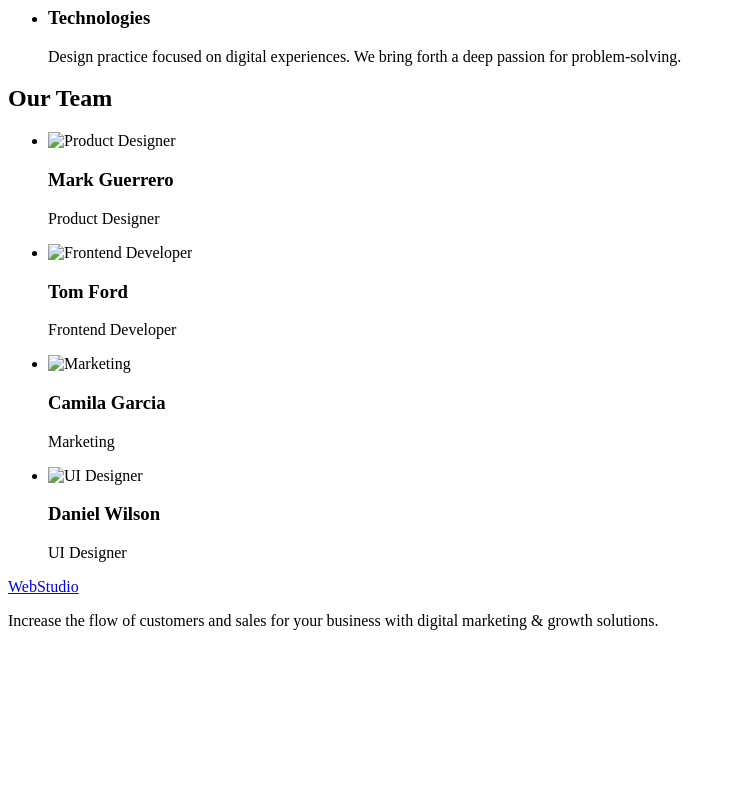
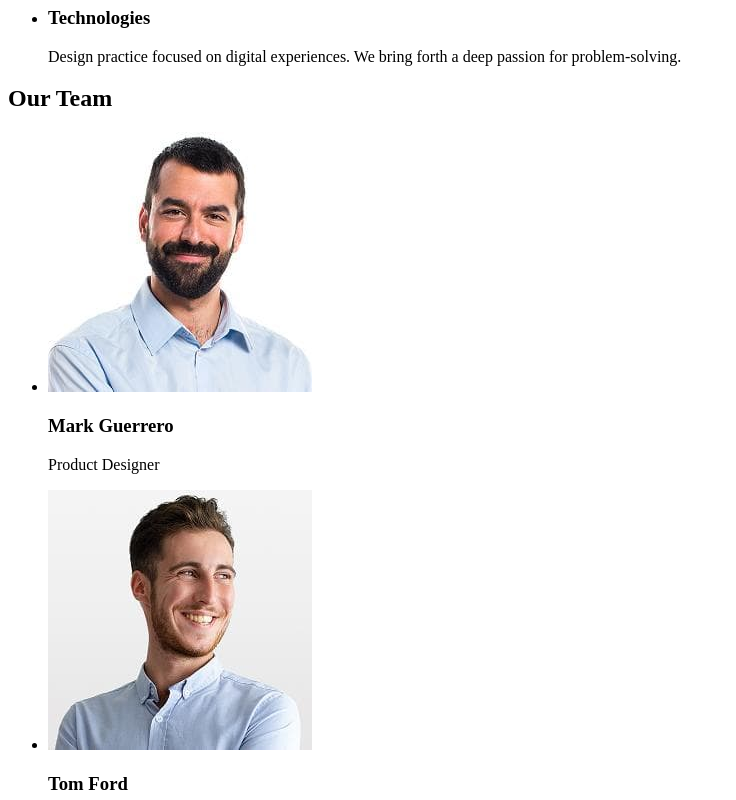
Before and after one commit to Inkwizicja/goit-markup-hw-1, a plain HTML site: page index.html in a window 1280 px wide. Shown: the part 480-1280 px from the top of the page, without its empty margins (0-736 px from the left). Before the commit the page ends 1126 px from the top, so only its background shows below. Drawn offline with Linux system fonts and the light colour scheme; the site is published under a folder, as on GitHub Pages, so addresses that start at the root find nothing.

Commit message:
html26.08.2025

```diff
--- a/index.html
+++ b/index.html
@@ -55,22 +55,22 @@
         <h2>Our Team</h2>
         <ul>
             <li>
-                <img src="/img123/img_team_1.jpg" alt="Product Designer" width="264" height="260">
+                <img src="./img123/img_team_1.jpg" alt="Product Designer" width="264" height="260">
                 <h3>Mark Guerrero</h3>
                 <p>Product Designer</p>
             </li>
             <li>
-                <img src="/img123/img_team_2.jpg" alt="Frontend Developer" width="264" height="260">
+                <img src="./img123/img_team_2.jpg" alt="Frontend Developer" width="264" height="260">
                 <h3>Tom Ford</h3>
                 <p>Frontend Developer</p>
             </li>
             <li>
-                <img src="/img123/img_team_3.jpg" alt="Marketing" width="264" height="260">
+                <img src="./img123/img_team_3.jpg" alt="Marketing" width="264" height="260">
                 <h3>Camila Garcia</h3>
                 <p>Marketing</p>
             </li>
             <li>
-                <img src="/img123/img_team_4.jpg" alt="UI Designer" width="264" height="260">
+                <img src="./img123/img_team_4.jpg" alt="UI Designer" width="264" height="260">
                 <h3>Daniel Wilson</h3>
                 <p>UI Designer</p>
             </li>
```
